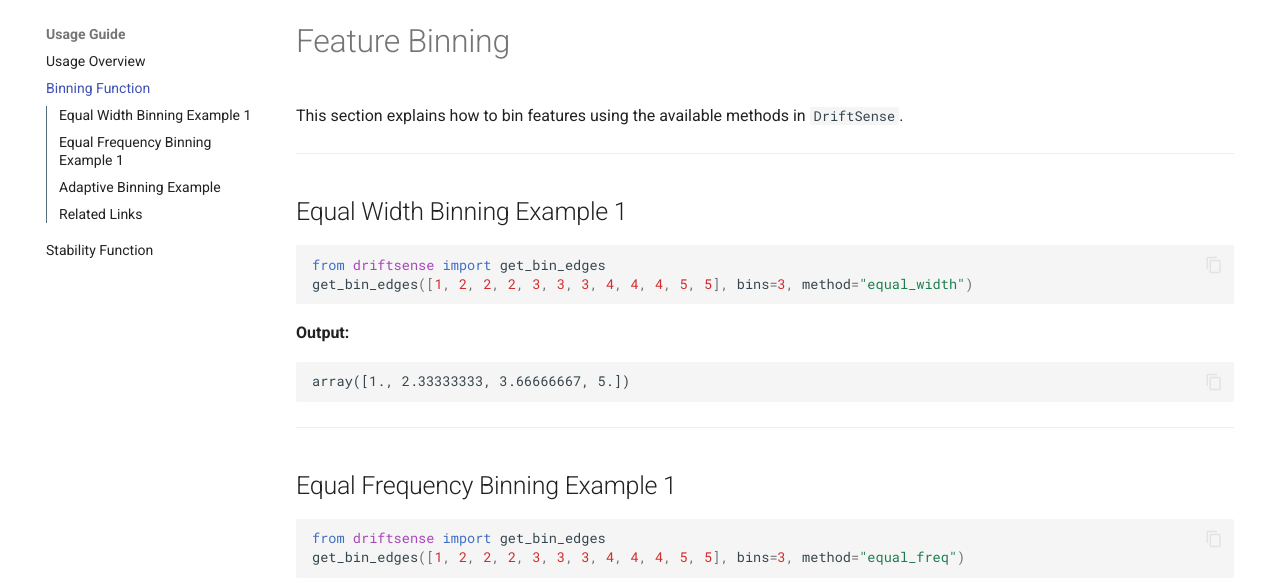
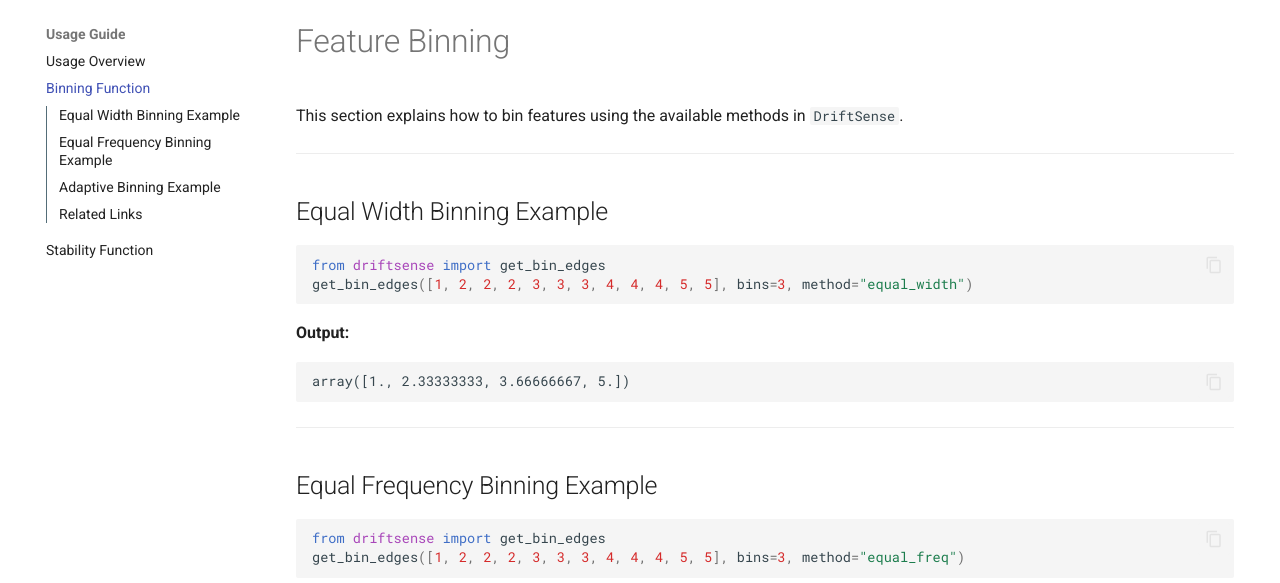
Before and after one commit to DataStabilityMetrics/DriftSense, an MkDocs documentation site: the page built from docs/usage/get_bin_edges_usage.md, in a window 1280 px wide and 900 px high. Shown: the part 125-708 px from the top of the window. Built offline with MkDocs 1.6.1 and Material for MkDocs 9.7.7, drawn with Linux system fonts in a browser that asks for light colours; comment, search, counter and statistics services are not loaded.

Commit message:
Pushed version 0.0.5 - documentation update in get_bin_edges.md

````diff
--- a/docs/usage/get_bin_edges_usage.md
+++ b/docs/usage/get_bin_edges_usage.md
@@ -4,7 +4,7 @@
 
 ---
 
-## Equal Width Binning Example 1
+## Equal Width Binning Example
 
 ```python
 from driftsense import get_bin_edges
@@ -18,7 +18,7 @@
 
 ---
 
-## Equal Frequency Binning Example 1
+## Equal Frequency Binning Example
 ```python
 from driftsense import get_bin_edges
 get_bin_edges([1, 2, 2, 2, 3, 3, 3, 4, 4, 4, 5, 5], bins=3, method="equal_freq")
````
Also changed, not shown: docs/reference/get_bin_edges.md (+1 -1 lines), 1 other file.
